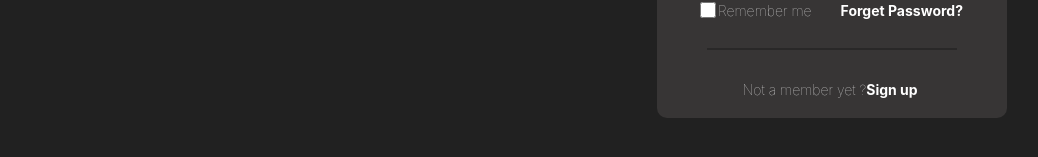
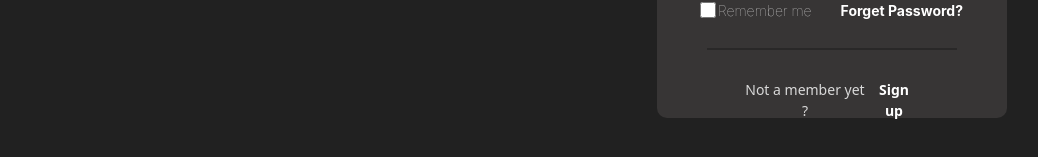
Before and after one commit to PandaNoob13/surpreedz, a React (Create React App) app: page / in a window 1280 px wide. Shown: the part 453-610 px from the top of the page, without its empty margins (121-1159 px from the left). Built offline with nearby package versions, Linux system fonts and the light colour scheme.

Commit message:
edit style css

```diff
--- a/src/features/SignIn/SignInView.js
+++ b/src/features/SignIn/SignInView.js
@@ -41,7 +41,7 @@ const SignInView = () => {
               </div>
               <div className="signup">
                   <div style={{color:'#d9d9d9', fontWeight:'100'}}>Not a member yet ? </div>
-                  <div style={{color:'#ffffff', fontWeight:'bold'}}>Sign up </div>
+                  <div style={{color:'#ffffff', fontWeight:'bold' ,marginLeft:'5px'}}>Sign up </div>
               </div>
           </div>
 
--- a/src/features/SignIn/signInView.css
+++ b/src/features/SignIn/signInView.css
@@ -162,13 +162,11 @@ color: #FFFFFF;
 
 .signup{
     display: flex;
-    width: 178px;
+    width: 173px;
     height: 17px;
-    left: 83px;
+    left: 86px;
     top: 307px;
-    font-family: 'Inter';
     font-size: 14px;
-    /* identical to box height */
     text-align: center;
     margin-bottom: 15px;
 }
```
